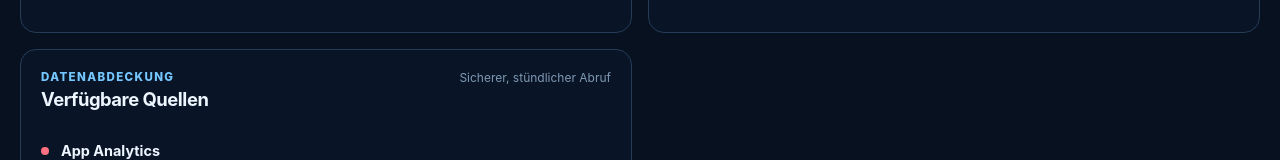
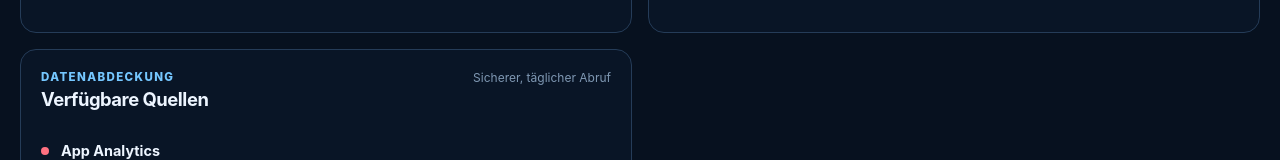
Before and after one commit to 46fthjmg9f-cell/flaggenbande, a React (Vite) app in the folder dashboard/: page / in a window 1280 px wide. Shown: the part 2316-2476 px from the top of the page. Built offline with nearby package versions, Linux system fonts and the light colour scheme.

Commit message:
Run dashboard sync daily

```diff
--- a/dashboard/src/Dashboard.tsx
+++ b/dashboard/src/Dashboard.tsx
@@ -203,7 +203,7 @@ export default function Dashboard() {
       <Panel eyebrow="SCORES" title="Punkteverteilung" detail="anonym aggregiert"><Chart option={scoreOption} label="Punkteverteilung" /></Panel>
       <Panel eyebrow="TERRITORIES" title="Downloads nach Land" detail="aktiver Filter berücksichtigt"><Chart option={countryOption} label="Downloads nach Land" /></Panel>
       <Panel eyebrow="SPIELMODI" title="Versuche nach Modus" detail="CloudKit DailyAttempt"><Chart option={modeOption} label="Versuche nach Spielmodus" /></Panel>
-      <Panel eyebrow="DATENABDECKUNG" title="Verfügbare Quellen" detail="Sicherer, stündlicher Abruf">
+      <Panel eyebrow="DATENABDECKUNG" title="Verfügbare Quellen" detail="Sicherer, täglicher Abruf">
         <div className="metric-list">{Object.entries(data.availability).length ? <ul>{Object.entries(data.availability).map(([name, entry]) => <li key={name}><span className={entry.available ? 'available-dot' : 'unavailable-dot'} /><b>{name}</b><small>{entry.available ? 'Verfügbar' : entry.reason ?? 'Noch nicht verfügbar'}</small></li>)}</ul> : <p>Der erste Abruf füllt hier transparent die verfügbaren Apple- und CloudKit-Quellen ein.</p>}</div>
       </Panel>
     </section>
```
Also changed, not shown: 1 other file (tests, documents, lock files or other folders).
